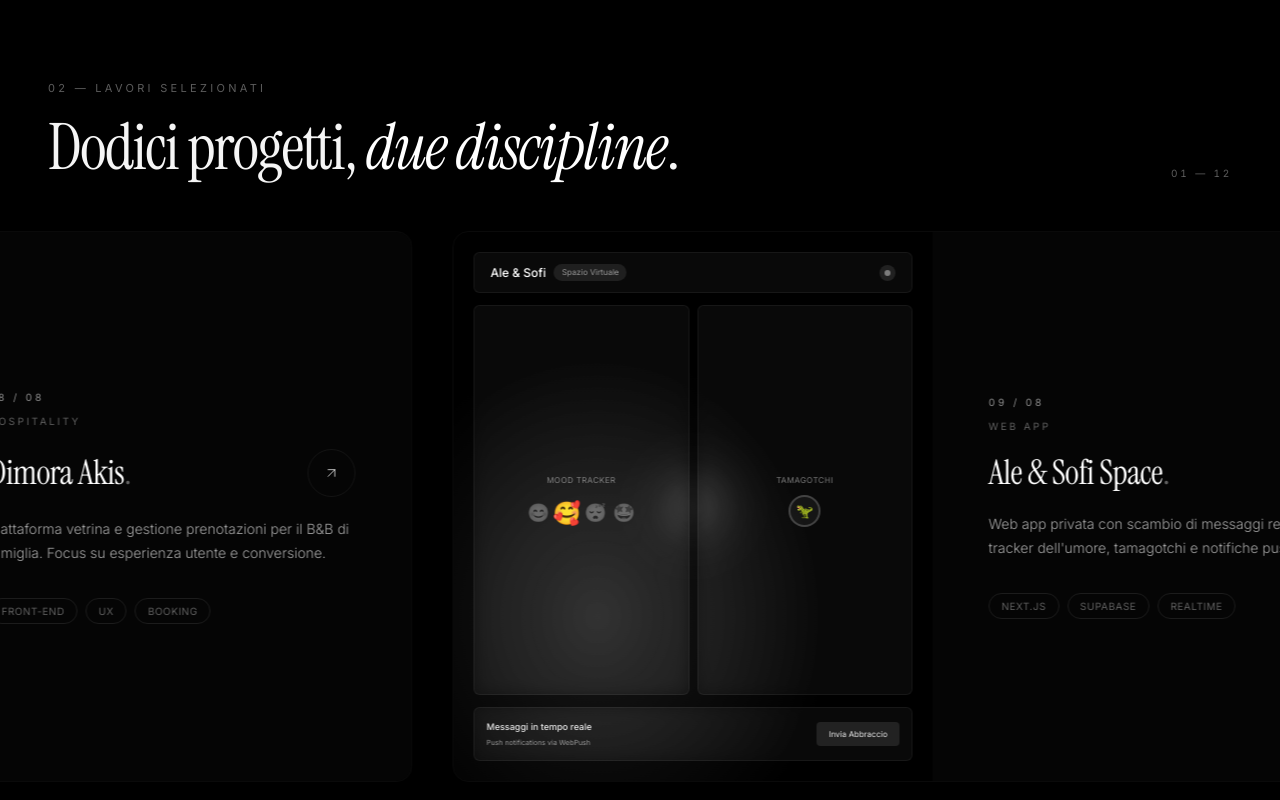
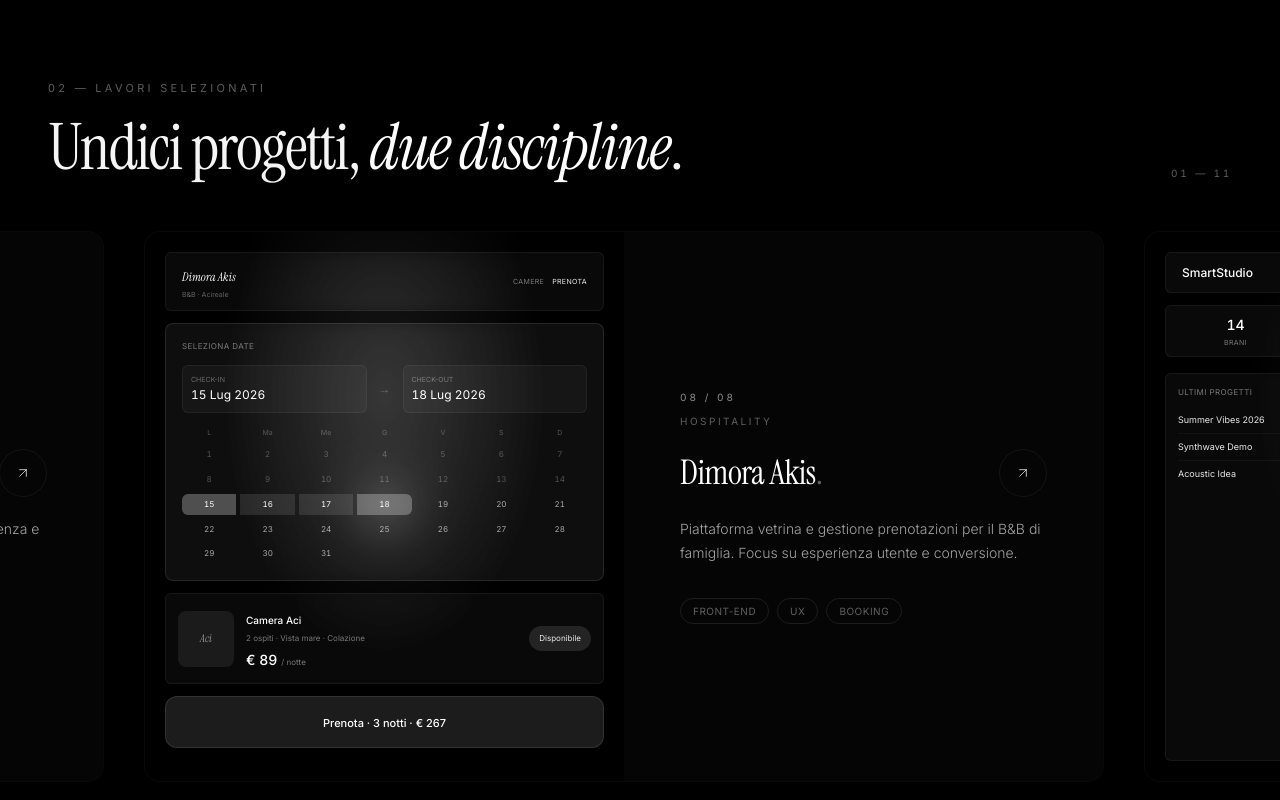
Before and after one commit to alessiocava2407-sudo/portfolio-2026, a Next.js app: page / in a window 1280 px wide. Shown: the part 3804-4604 px from the top of the page. Built offline with nearby package versions, Linux system fonts and the light colour scheme.

Commit message:
fix: remove ale-sofi project and update project count to 11

```diff
--- a/src/app/page.js
+++ b/src/app/page.js
@@ -179,15 +179,6 @@ const projectsData = [
   },
   {
     id: "09",
-    title: "Ale & Sofi Space",
-    description: "Web app privata con scambio di messaggi real-time, tracker dell'umore, tamagotchi e notifiche push.",
-    tags: ["NEXT.JS", "SUPABASE", "REALTIME"],
-    category: "WEB APP",
-    accent: mono,
-    gradient: "radial-gradient(ellipse at 30% 70%, rgba(255,255,255,0.09) 0%, transparent 50%)",
-  },
-  {
-    id: "10",
     title: "SmartStudio",
     description: "Dashboard gestionale per studi musicali. Organizza brani, demo, BPM, key e file di progetto in cloud.",
     tags: ["NEXT.JS", "SUPABASE", "TAILWIND"],
@@ -196,7 +187,7 @@ const projectsData = [
     gradient: "radial-gradient(ellipse at 70% 30%, rgba(255,255,255,0.09) 0%, transparent 50%)",
   },
   {
-    id: "11",
+    id: "10",
     title: "EtnaRo",
     description: "Sito istituzionale e vetrina per la villa vacanze EtnaRo. Tema WordPress custom per gestione gallerie e info.",
     tags: ["WORDPRESS", "PHP", "CMS"],
@@ -205,7 +196,7 @@ const projectsData = [
     gradient: "radial-gradient(ellipse at 50% 50%, rgba(255,255,255,0.08) 0%, transparent 45%)",
   },
   {
-    id: "12",
+    id: "11",
     title: "Outrun AciCastello",
     description: "Videogioco arcade in stile retrò ambientato ad Aci Castello. Sviluppato con Godot Engine 4.",
     tags: ["GODOT", "GDSCRIPT", "GAME DEV"],
@@ -706,49 +697,8 @@ function renderProjectVisual(id, accent) {
         </div>
       );
 
-    /* ── 09 — Ale & Sofi Space ── */
+    /* ── 09 — SmartStudio ── */
     case "09":
-      return (
-        <div className="h-full w-full flex flex-col p-5 gap-3">
-          <div className={`${glassSm} px-4 py-2.5 flex items-center justify-between`}>
-            <div className="flex items-center gap-2">
-              <span className="text-[12px] font-sans font-medium text-white/100">Ale & Sofi</span>
-              <span className="text-[8px] font-sans text-white/54 px-2 py-0.5 rounded-full bg-white/[0.09]">Spazio Virtuale</span>
-            </div>
-            <div className="w-4 h-4 rounded-full bg-white/20 animate-pulse flex items-center justify-center">
-              <div className="w-1.5 h-1.5 rounded-full bg-white/90" />
-            </div>
-          </div>
-          <div className="flex-1 flex gap-2">
-            <div className={`${glassSm} flex-1 p-3 flex flex-col justify-center items-center text-center gap-2`}>
-              <span className="text-[8px] font-sans uppercase tracking-wider text-white/45">Mood Tracker</span>
-              <div className="flex gap-1.5 mt-1">
-                {["😊", "🥰", "😴", "🤩"].map((e, i) => (
-                  <span key={i} className={`text-lg ${i === 1 ? 'scale-125 opacity-100' : 'opacity-40 grayscale'} transition-transform`}>{e}</span>
-                ))}
-              </div>
-            </div>
-            <div className={`${glassSm} flex-1 p-3 flex flex-col justify-center items-center text-center gap-2`}>
-              <span className="text-[8px] font-sans uppercase tracking-wider text-white/45">Tamagotchi</span>
-              <div className="w-8 h-8 rounded-full border-2 border-white/20 flex items-center justify-center bg-white/[0.05]">
-                <span className="text-sm">🦖</span>
-              </div>
-            </div>
-          </div>
-          <div className={`${glassSm} p-3 flex items-center gap-3`}>
-            <div className="flex-1">
-              <span className="text-[9px] font-sans font-medium text-white/90 block">Messaggi in tempo reale</span>
-              <span className="text-[7px] font-sans text-white/54 block mt-0.5">Push notifications via WebPush</span>
-            </div>
-            <div className="px-3 py-1.5 rounded bg-white/[0.1] text-[8px] font-sans text-white/90">
-              Invia Abbraccio
-            </div>
-          </div>
-        </div>
-      );
-
-    /* ── 10 — SmartStudio ── */
-    case "10":
       return (
         <div className="h-full w-full flex flex-col p-5 gap-3">
           <div className={`${glassSm} px-4 py-2.5 flex items-center justify-between`}>
@@ -782,8 +732,8 @@ function renderProjectVisual(id, accent) {
         </div>
       );
 
-    /* ── 11 — EtnaRo ── */
-    case "11":
+    /* ── 10 — EtnaRo ── */
+    case "10":
       return (
         <div className="h-full w-full flex flex-col p-5 gap-3">
           <div className={`${glassSm} px-4 py-2.5 flex items-center justify-between`}>
@@ -819,8 +769,8 @@ function renderProjectVisual(id, accent) {
         </div>
       );
 
-    /* ── 12 — Outrun AciCastello ── */
-    case "12":
+    /* ── 11 — Outrun AciCastello ── */
+    case "11":
       return (
         <div className="h-full w-full flex flex-col p-5 gap-3">
           <div className="flex items-center justify-between">
@@ -1300,10 +1250,10 @@ export default function Page() {
                 viewport={revealLabel.viewport}
               >02 — Lavori selezionati</motion.span>
                   <motion.h2 className="font-serif text-[2rem] sm:text-[2.5rem] md:text-[clamp(2rem,5vw,4rem)] leading-[1.05] tracking-[-0.025em]" {...revealDeep}>
-                    Dodici progetti, <span className="italic text-white/100">due discipline</span>.
+                    Undici progetti, <span className="italic text-white/100">due discipline</span>.
                   </motion.h2>
                 </div>
-                <span className="hidden md:block text-[10px] font-sans uppercase tracking-[0.28em] text-white/36 tabular-nums">01 — 12</span>
+                <span className="hidden md:block text-[10px] font-sans uppercase tracking-[0.28em] text-white/36 tabular-nums">01 — 11</span>
               </div>
             </div>
             <div className={`${isMobile ? "flex flex-col gap-8 px-4 sm:px-6 md:px-12 py-12" : "flex-1 flex items-center overflow-hidden"}`}>
```
